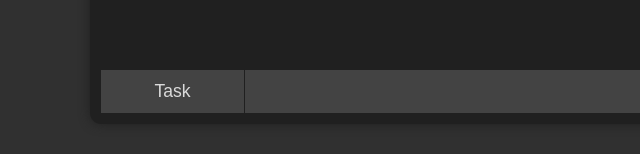
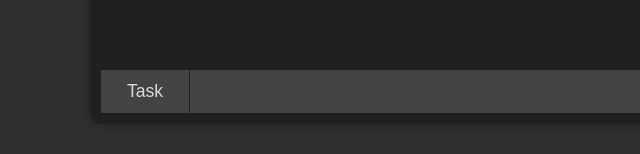
Before and after one commit to devshashtag/flow-planner, a website: page index.html in a window 1280 px wide. Shown: the part 643-797 px from the top of the page, 0-640 px from the left. Drawn offline with nearby package versions, Linux system fonts and the light colour scheme; files that its build step writes are made by us from their sources.

Commit message:
types size fixed

```diff
--- a/assets/scss/components/_input.scss
+++ b/assets/scss/components/_input.scss
@@ -54,7 +54,8 @@
     display: flex;
     justify-content: center;
     align-items: center;
-    min-width: 13rem;
+    padding: 1rem 2rem;
+    min-width: 8rem;
     z-index: 1;
   }
 
```
